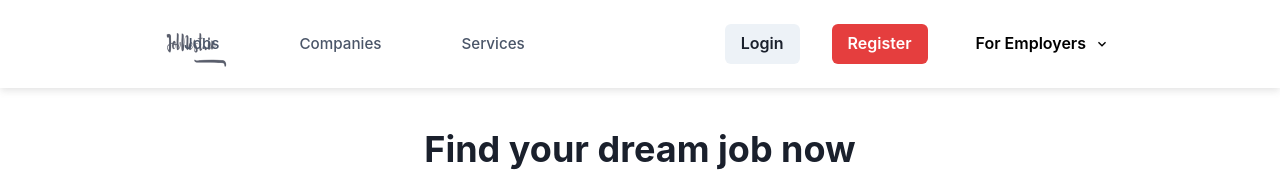
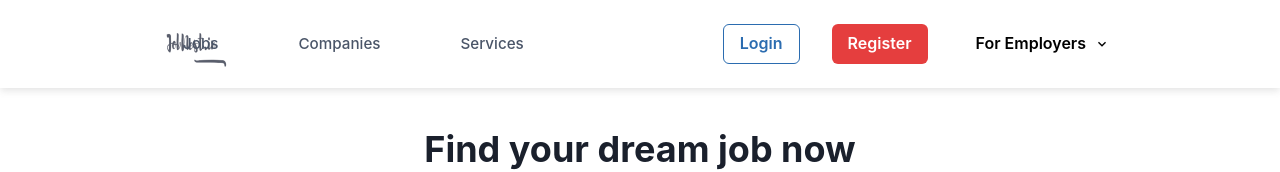
Before and after one commit to Sahnawaz7hussain/job_nest, a React (Create React App) app: page / in a window 1280 px wide. Shown: the top 172 px of the page. Built offline with nearby package versions, Linux system fonts and the light colour scheme.

Commit message:
madechanges

```diff
--- a/src/Pages/Login.jsx
+++ b/src/Pages/Login.jsx
@@ -33,7 +33,7 @@ import { useNavigate } from 'react-router-dom'
   return (
     <div>
       <Navbar/>
-      <Container  mt="2%" maxW={{base:"full" , lg:"container.xl"}}
+      <Container mt="2%" maxW={{base:"full" , lg:"container.xl"}}
       p={{base:3,lg:2}}>
         <Flex  w="100%" direction={{base:"column-reverse",lg:"row"}} justifyContent={"space-around"}>
         <Box mt="30px"   >
--- a/src/Pages/SignIn.jsx
+++ b/src/Pages/SignIn.jsx
@@ -36,7 +36,7 @@ const SignIn = () => {
   }
   return (
     <>
-      <Button onClick={onOpen}>Login</Button>
+      <Button onClick={onOpen} colorScheme="blue" variant={"outline"}>Login</Button>
       <Drawer isOpen={isOpen} onClose={onClose} size="md">
         <DrawerOverlay />
         <DrawerContent>
@@ -59,7 +59,7 @@ const SignIn = () => {
                 <Box>
                 <FormLabel htmlFor='username'>Username</FormLabel>
               <Input
-              placeholder='Enter your active Email ID / Username'
+              placeholder='Enter your active Email ID '
               name="email"
          value={input.email}
       onChange={(e)=>setInput({...input,[e.target.name] : e.target.value})}
--- a/src/Pages/Signup.jsx
+++ b/src/Pages/Signup.jsx
@@ -1,5 +1,5 @@
 import React,{useState} from 'react'
-import { Image,Flex,Tooltip,Alert,AlertIcon,AlertTitle, Button,FormControl,Grid,GridItem,Heading,Input,Text,VStack,Box,Container,useDisclosure} from '@chakra-ui/react'
+import { Image,Flex, Button,FormControl,Grid,GridItem,Heading,Input,Text,VStack,Box,Container,useDisclosure} from '@chakra-ui/react'
 import { useNavigate } from 'react-router-dom'
 import SignIn from './SignIn'
 // import { FaGoogle } from 'react-icons/fa'
@@ -46,9 +46,7 @@ const [isLargerThan600] = useMediaQuery('(min-width: 600px)')
       <Flex ml={"10%"} mr="10%" justifyContent={"space-between"} align="center">
       <Image src={ProjectLogo}  />
       {/* <Spacer></Spacer> */}
-      <p
-
-      >Already Registered? <span color="blue"> Login </span> here</p>
+      <p>Already Registered? <span color="blue"> Login </span> here</p>
       </Flex>
 
       </Box>
```
